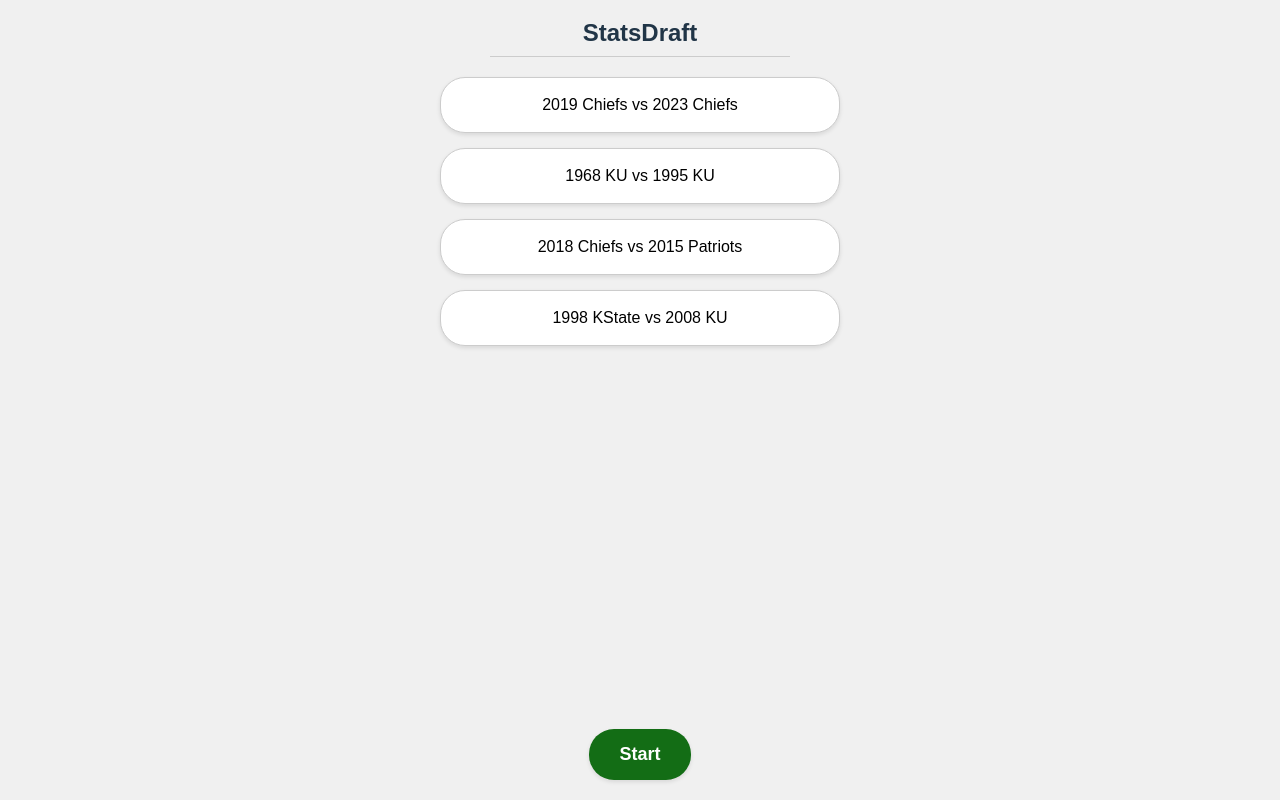
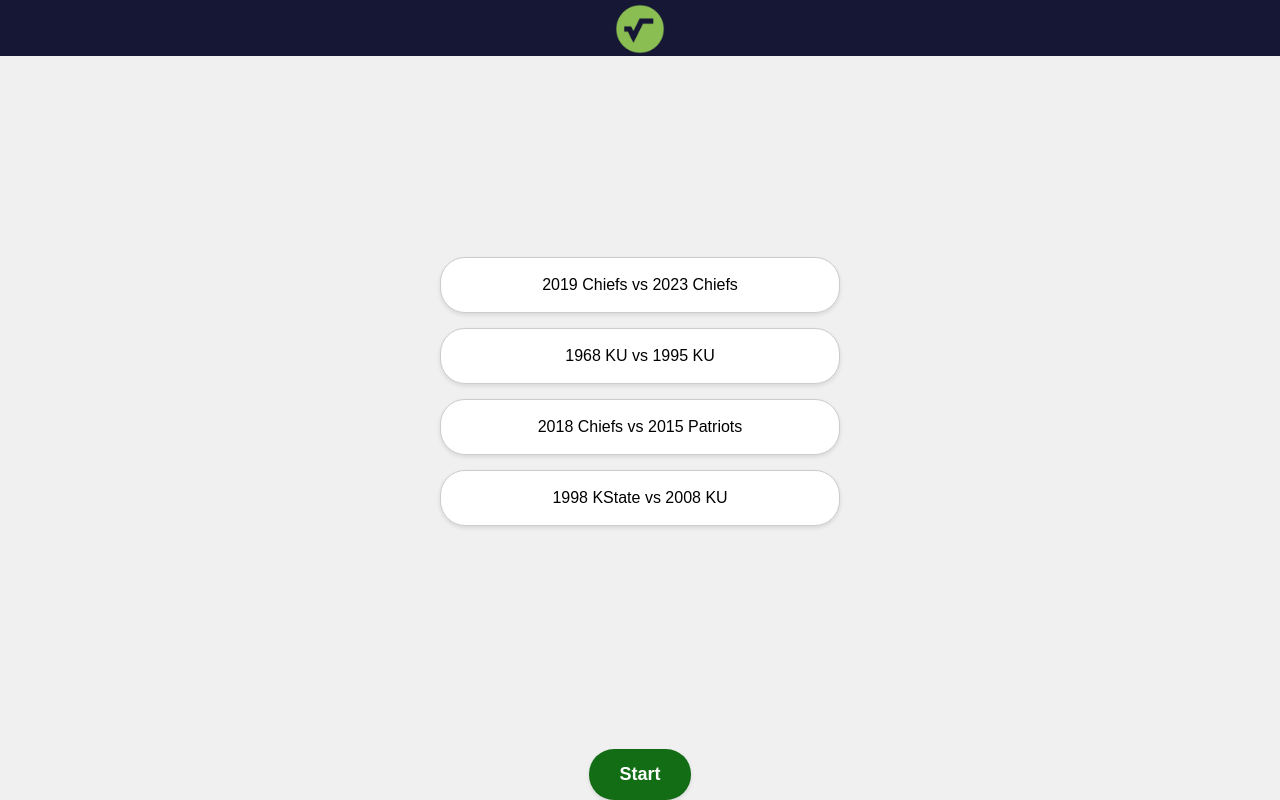
Before and after one commit to trevorbdev/statsdraft-sim, a React (Vite) app: page / in a window 1280 px wide. Built offline with nearby package versions, Linux system fonts and the light colour scheme.

Commit message:
styling changes

```diff
--- a/src/App.jsx
+++ b/src/App.jsx
@@ -2,6 +2,7 @@
 import { BrowserRouter as Router, Route, Routes, useNavigate } from 'react-router-dom';
 import StatsSelection from './StatsSelection';
 import SimulatedGame from './SimulatedGame';
+import AppBar from './AppBar';
 
 const matchups = [
   "2019 Chiefs vs 2023 Chiefs",
@@ -34,28 +35,11 @@
       width: '100%',
       maxWidth: '100%',
       margin: '0 auto',
-      padding: '20px',
       boxSizing: 'border-box',
       backgroundColor: '#f0f0f0',
     }}>
+      <AppBar/>
       <div>
-        <h1 style={{
-          fontSize: '24px',
-          fontWeight: 'bold',
-          marginTop: '0',
-          marginBottom: '10px',
-          textAlign: 'center',
-        }}>
-          StatsDraft
-        </h1>
-        <hr style={{
-          width: '100%',
-          maxWidth: '300px',
-          height: '1px',
-          backgroundColor: '#ccc',
-          border: 'none',
-          margin: '0 auto 20px',
-        }} />
         <div style={{
           width: '100%',
           maxWidth: '400px',
--- /dev/null
+++ b/src/AppBar.jsx
@@ -0,0 +1,22 @@
+const AppBar = () => {
+  return (
+    <div
+      style={{
+        margin: "0 auto",
+        width: "100%",
+        height: "7vh",
+        backgroundColor: "#161635",
+        marginBottom: "12px",
+        textAlign: "center",
+      }}
+    >
+      <img
+        src="../src/assets/statsdraftlogo.png"
+        width="50"
+        height="50"
+        style={{ marginTop: "0.5vh" }}
+      />
+    </div>
+  );
+};
+export default AppBar;
--- a/src/SimulatedGame.jsx
+++ b/src/SimulatedGame.jsx
@@ -5,6 +5,7 @@
 import KU68vs95 from './ai-json-data/68KU95KU.json';
 import Chiefs18vsPatriots15 from './ai-json-data/18Chiefs15Patriots.json';
 import KSU98vsKU08 from './ai-json-data/98KSU08KU.json';
+import AppBar from './AppBar';
 // Import all the scoring functions
 import {
   totalYardsScoring,
@@ -118,28 +119,11 @@
       width: '100%',
       maxWidth: '800px',
       margin: '0 auto',
-      padding: '20px',
       boxSizing: 'border-box',
       backgroundColor: '#f0f0f0',
     }}>
-      <h1 style={{
-        fontSize: '24px',
-        fontWeight: 'bold',
-        marginTop: '0',
-        marginBottom: '10px',
-        textAlign: 'center',
-      }}>
-        StatsDraft
-      </h1>
-      <hr style={{
-        width: '100%',
-        maxWidth: '300px',
-        height: '1px',
-        backgroundColor: '#000',
-        border: 'none',
-        margin: '0 auto 20px',
-      }} />
-
+      <AppBar/>
+      <div style={{padding: '20px'}}>
       <h2 style={{ textAlign: 'center', marginBottom: '20px' }}>
         {allPlayersData.human["Teams Playing"]}
       </h2>
@@ -198,6 +182,7 @@
         />
         </div>
       </div>
+      </div>
     </div>
   );
 };
--- a/src/StatsSelection.jsx
+++ b/src/StatsSelection.jsx
@@ -1,5 +1,6 @@
 import React, { useState, useEffect } from 'react';
 import { useLocation, useNavigate } from 'react-router-dom';
+import AppBar from './AppBar';
 
 const StatsSelection = () => {
   const location = useLocation();
@@ -121,28 +122,11 @@
       width: '100%',
       maxWidth: '100%',
       margin: '0 auto',
-      padding: '20px',
       boxSizing: 'border-box',
       backgroundColor: '#f0f0f0',
     }}>
-      <h1 style={{
-        fontSize: '24px',
-        fontWeight: 'bold',
-        marginTop: '0',
-        marginBottom: '10px',
-        textAlign: 'center',
-      }}>
-        StatsDraft
-      </h1>
-      <hr style={{
-        width: '100%',
-        maxWidth: '300px',
-        height: '1px',
-        backgroundColor: '#000',
-        border: 'none',
-        margin: '0 auto 20px',
-      }} />
-
+      <AppBar/>
+      <div style={{padding: '20px'}}>
       <div style={{
         width: '100%',
         maxWidth: '400px',
@@ -284,6 +268,7 @@
         </button>
       )}
     </div>
+    </div>
   );
 };
 
```
Also changed, not shown: src/assets/statsdraftlogo.png (added).
